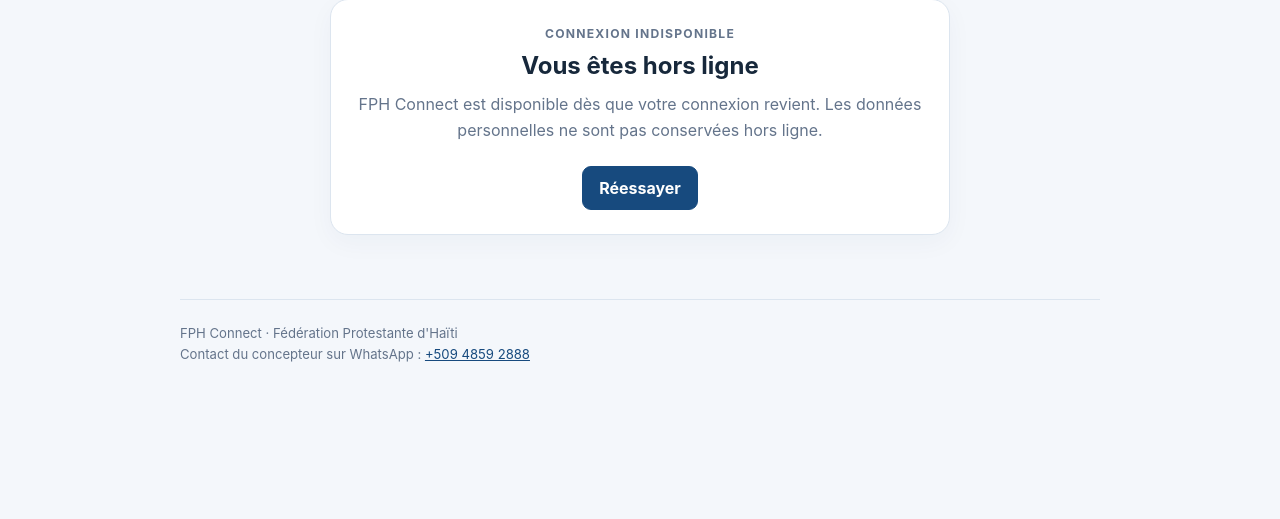
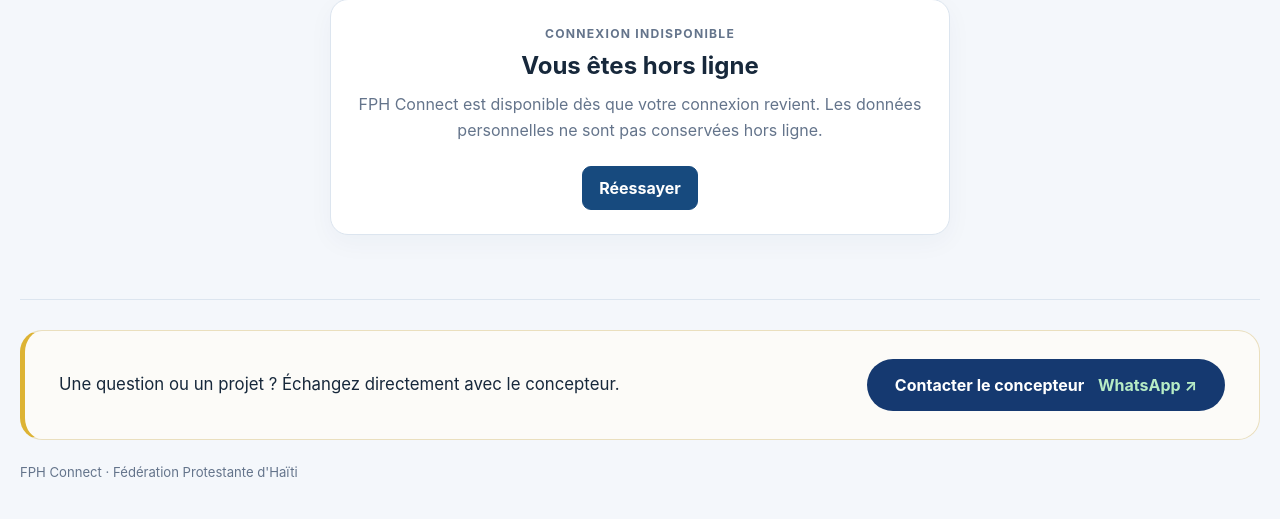
Before and after one commit to stanionic/FPH-Connect, a Flask app: page /offline in a window 1280 px wide. Shown: the part 137-656 px from the top of the page. Run offline with Flask 3, Linux system fonts and the light colour scheme.

Commit message:
Add WhatsApp contact footer across PWA pages
Co-authored-by: Copilot <223556219+Copilot@users.noreply.github.com>

```diff
--- a/pwa/static/css/style.css
+++ b/pwa/static/css/style.css
@@ -56,8 +56,21 @@ input:focus, select:focus, button:focus-visible, a:focus-visible { outline: 3px
 .empty-state { margin: 64px auto; max-width: 620px; text-align: center; }
 .empty-state h1 { margin-bottom: 12px; }
 .empty-state p { color: var(--muted); line-height: 1.6; }
-footer { width: min(100% - 32px, 920px); margin: 50px auto 0; padding: 20px 0 30px; border-top: 1px solid var(--line); color: var(--muted); font-size: .82rem; }
-footer p { margin: 5px 0; }
+.site-footer { width: min(100% - 40px, 1920px); margin: 50px auto 0; padding: 30px 0 40px; border-top: 1px solid var(--line); color: var(--muted); font-size: .82rem; }
+.site-footer .footer-brand { margin: 24px 0 0; color: var(--muted); font-size: .82rem; }
+
+.footer-cta { display: flex; align-items: center; justify-content: space-between; gap: 20px; padding: 28px 34px; background: #fcfbf8; border: 1px solid #eadfbe; border-left: 5px solid #ddb334; border-radius: 22px; margin-bottom: 10px; }
+.footer-cta-text { margin: 0; color: #17283b; font-size: clamp(1.05rem, 1.25vw, 1.5rem); line-height: 1.5; }
+.footer-cta-button { display: inline-flex; align-items: center; gap: 10px; padding: 16px 28px; color: #fff; background: #153970; border-radius: 40px; text-decoration: none; font-weight: 700; font-size: clamp(1rem, 1.05vw, 1.25rem); white-space: nowrap; }
+.footer-cta-button:hover { background: #0f1c27; }
+.footer-cta-badge { color: #b6ecc5; }
+.footer-cta-button:focus-visible { outline: 3px solid #86baf0; outline-offset: 2px; }
+
+@media (max-width: 640px) {
+    .site-footer { width: min(100% - 28px, 1920px); }
+    .footer-cta { flex-direction: column; align-items: flex-start; gap: 14px; padding: 20px 22px; }
+    .footer-cta-button { width: 100%; justify-content: center; }
+}
 .offline-notice { color: #a04a12; }
 [hidden] { display: none !important; }
 .sr-only { position: absolute; width: 1px; height: 1px; padding: 0; margin: -1px; overflow: hidden; clip: rect(0, 0, 0, 0); white-space: nowrap; border: 0; }
--- a/pwa/templates/base.html
+++ b/pwa/templates/base.html
@@ -23,9 +23,14 @@
     <main>
         {% block content %}{% endblock %}
     </main>
-    <footer>
-        <p>FPH Connect · Fédération Protestante d'Haïti</p>
-        <p>Contact du concepteur sur WhatsApp : <a href="https://wa.me/50948592888">+509 4859 2888</a></p>
+    <footer class="site-footer">
+        <div class="footer-cta">
+            <p class="footer-cta-text">Une question ou un projet&nbsp;? Échangez directement avec le concepteur.</p>
+            <a href="https://wa.me/50948592888" class="footer-cta-button" target="_blank" rel="noopener noreferrer" aria-label="Contacter le concepteur sur WhatsApp au +509 4859 2888">
+                Contacter le concepteur&nbsp;<span class="footer-cta-badge">WhatsApp ↗</span>
+            </a>
+        </div>
+        <p class="footer-brand">FPH Connect · Fédération Protestante d'Haïti</p>
         <p id="offlineNotice" class="offline-notice" hidden>Vous êtes hors ligne. Les données ne sont pas disponibles.</p>
     </footer>
     <script src="{{ url_for('static', filename='js/app.js') }}" defer></script>
```
Also changed, not shown: pwa/tests/test_app.py (+2 -1 lines).
